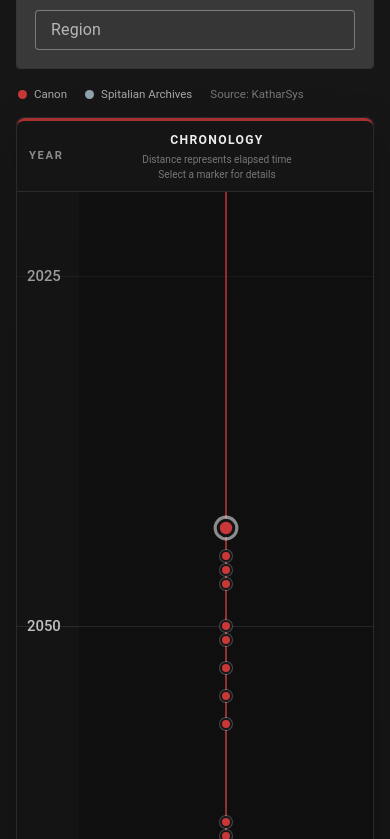
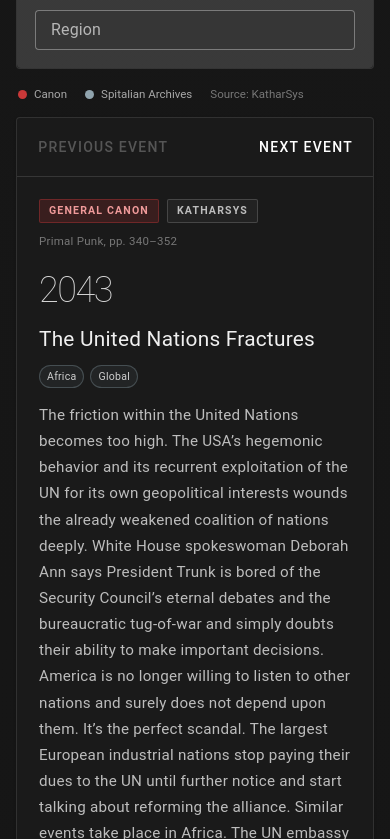
Before and after one commit to ViktorMallagant/Degenesis-Timeline, a Vue app: page / in a window 390 px wide. Shown: the part 605-1444 px from the top of the page. Built offline with nearby package versions, Linux system fonts and the light colour scheme.

Commit message:
Tighten year gutter and reorder mobile timeline

```diff
--- a/src/components/TimelineTab.vue
+++ b/src/components/TimelineTab.vue
@@ -601,7 +601,7 @@ watch(
   top: 0;
   z-index: 8;
   display: grid;
-  grid-template-columns: 72px 1fr;
+  grid-template-columns: 52px 1fr;
   grid-template-rows: auto auto;
   min-height: 58px;
   padding: 10px 18px 9px 0;
@@ -615,7 +615,8 @@ watch(
   grid-row: 1 / 3;
   display: flex;
   align-items: center;
-  padding-left: 12px;
+  justify-content: center;
+  padding-left: 0;
   color: #8b8b8b;
   font-size: 0.7rem;
   font-weight: 700;
@@ -636,12 +637,12 @@ watch(
 }
 
 .timeline-vertical-canvas {
-  --axis-shift: 36px;
+  --axis-shift: 26px;
   position: relative;
   width: 100%;
   min-height: 1000px;
   background:
-    linear-gradient(90deg, rgba(255,255,255,0.018) 0 72px, transparent 72px);
+    linear-gradient(90deg, rgba(255,255,255,0.018) 0 52px, transparent 52px);
 }
 
 .axis-centerline {
@@ -672,9 +673,11 @@ watch(
 
 .year-tick span {
   position: absolute;
-  left: 10px;
+  left: 0;
   top: 0;
+  width: 52px;
   transform: translateY(-50%);
+  text-align: center;
   color: #9b9b9b;
   font-size: 0.93rem;
   font-weight: 500;
@@ -1000,13 +1003,21 @@ watch(
   }
 
   .timeline-column-head {
-    grid-template-columns: 62px 1fr;
+    grid-template-columns: 52px 1fr;
   }
 
   .timeline-vertical-canvas {
-    --axis-shift: 31px;
+    --axis-shift: 26px;
     background:
-      linear-gradient(90deg, rgba(255,255,255,0.018) 0 62px, transparent 62px);
+      linear-gradient(90deg, rgba(255,255,255,0.018) 0 52px, transparent 52px);
+  }
+
+  .event-detail {
+    grid-row: 1;
+  }
+
+  .timeline-left {
+    grid-row: 2;
   }
 
   .detail-heading {
```
